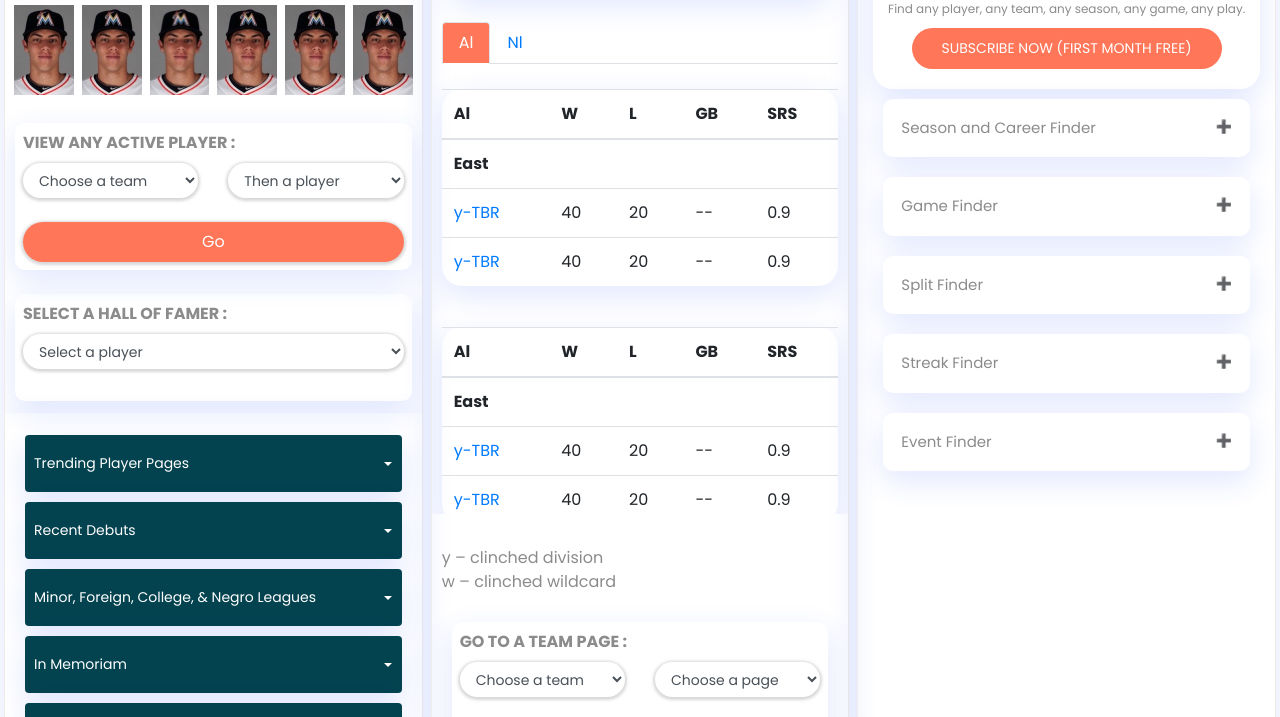
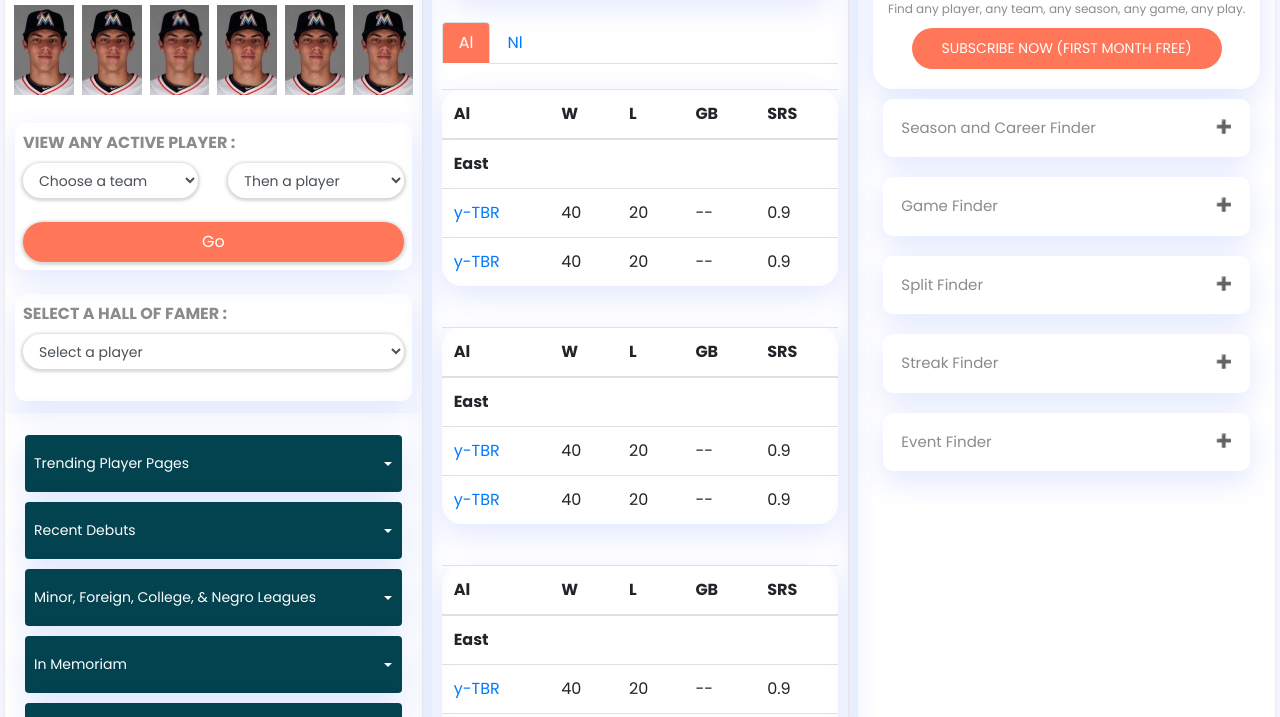
Before and after one commit to mdsowrov2020/baseball_redesign, a plain HTML site: page index.html in a window 1280 px wide. Shown: the part 557-1274 px from the top of the page. Drawn offline with Linux system fonts and the light colour scheme.

Commit message:
height removed from middle card

```diff
--- a/css/style.css
+++ b/css/style.css
@@ -421,8 +421,8 @@ table {
 }
 
 .table_content_height {
-  height: 450px;
-  overflow-y: scroll;
+  /* height: 450px;
+  overflow-y: scroll; */
   background-color: transparent !important;
 }
 
```
